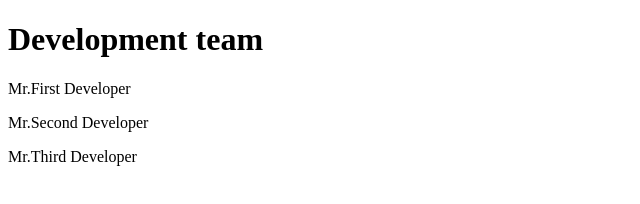
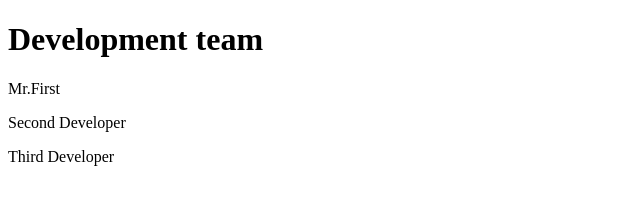
Before and after one commit to FoxLive12/InformationProject, a plain HTML site: page index.html in a window 1280 px wide. Shown: the whole page, without its empty margins (0-640 px from the left). Drawn offline with Linux system fonts and the light colour scheme.

Commit message:
First: deleting word

```diff
--- a/index.html
+++ b/index.html
@@ -5,8 +5,8 @@
 		</head>
 		<body>
 			<h1>Development team</h1>
-				<p>Mr.First Developer</p>
-				<p>Mr.Second Developer</p>
-				<p>Mr.Third Developer</p>
+			   <p>Mr.First</p>
+         <p>Second Developer</p>
+         <p>Third Developer</p>
 		</body>
 	</html>
```
